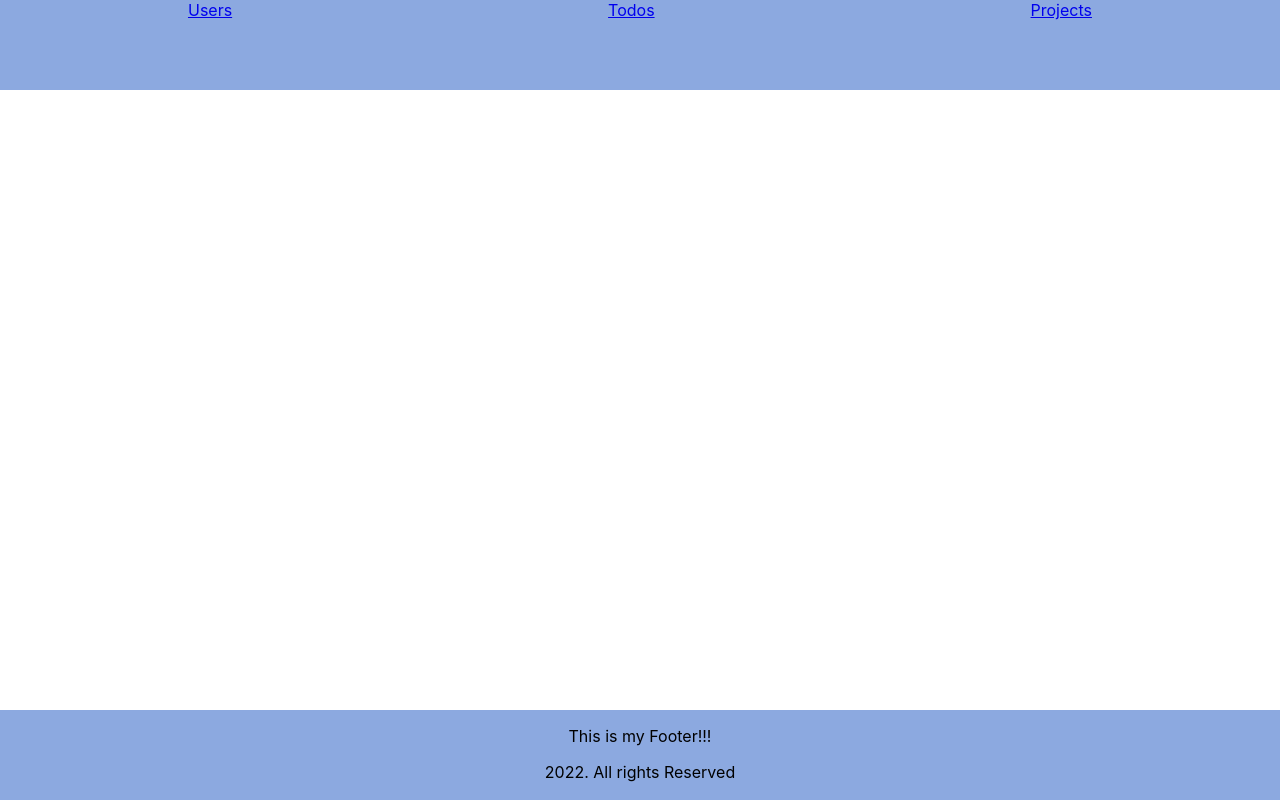
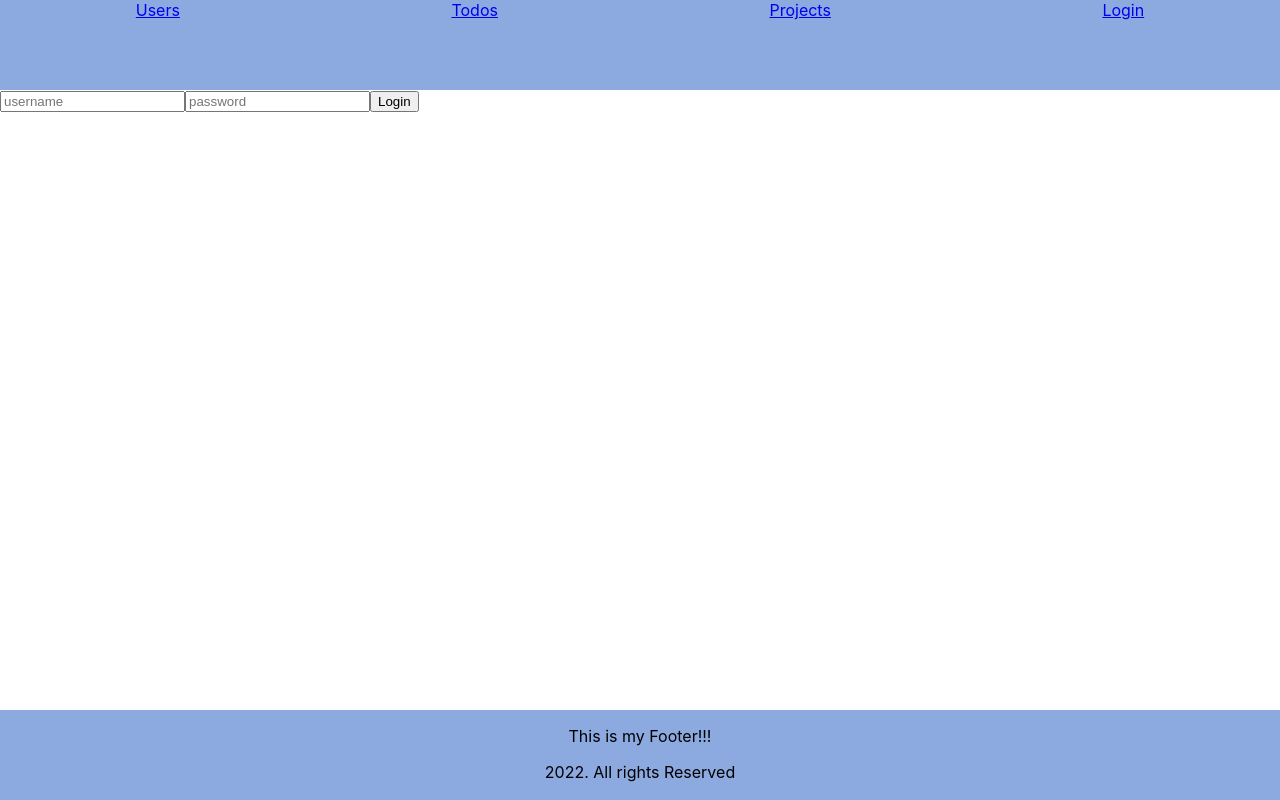
Before and after one commit to ashSmol/todo, a React (Create React App) app in the folder todo/frontend/: page /login in a window 1280 px wide. Built offline with nearby package versions, Linux system fonts and the light colour scheme; no server answers.

Commit message:
lesson 7

```diff
--- a/todo/frontend/src/App.js
+++ b/todo/frontend/src/App.js
@@ -12,6 +12,7 @@ import {
   Route,
   Link
 } from 'react-router-dom';
+import LoginForm from './components/LoginForm';
 
 class App extends React.Component {
   constructor(props) {
@@ -20,9 +21,11 @@ class App extends React.Component {
       'users': [],
       'todos': [],
       'projects': [],
+      'token': '',
     }
   }
-  componentDidMount() {
+
+  loadData() {
     axios.get('http://127.0.0.1:8000/users/')
       .then(response => {
         const users = response.data;
@@ -74,13 +77,27 @@ class App extends React.Component {
 
   }
 
+  setToken(token){
+    console.log(token)
+  }
+
+  getTokenFromApi(username, password) {
+    axios.post('http://127.0.0.1:8000/api-token-auth/', { 'username': username, 'password': password }).
+      then(response => this.setToken(response.data['token'])).
+      catch(error => alert("Не удалось получить токен авторизации"));
+  }
+
+  componentDidMount() {
+    this.loadData()
+  }
+
   render() {
     return (
       <div>
 
 
         <BrowserRouter>
-        <Header />
+          <Header />
 
           <Routes>
 
@@ -91,6 +108,7 @@ class App extends React.Component {
 
 
             <Route exact path='/todos' element={<TodosList todos={this.state.todos} />} />
+            <Route exact path='/login' element={<LoginForm getTokenFromApi={(username, password) => this.getTokenFromApi(username, password) } />} />
 
           </Routes>
         </BrowserRouter>
--- /dev/null
+++ b/todo/frontend/src/components/LoginForm.js
@@ -0,0 +1,39 @@
+import React from "react";
+
+class LoginForm extends React.Component {
+    constructor(props) {
+        super(props)
+        this.state = {
+            'username': '',
+            'password': '',
+        }
+    }
+
+    handleChange = event => {
+        this.setState(
+            {
+                [event.target.name]: event.target.value
+            }
+        );
+    }
+
+
+    handleSubmit = event => {
+        console.log(this.state.username + ' ' + this.state.password);
+        this.props.getTokenFromApi(this.state.username, this.state.password);
+        event.preventDefault();
+    }
+
+    render() {
+        return (
+            <form onSubmit={(event) => this.handleSubmit(event)}>
+                <input type="text" name="username" placeholder="username" value={this.state.login} onChange={(event) => this.handleChange(event)} />
+                <input type="password" name="password" placeholder="password" value={this.state.password} onChange={(event) => this.handleChange(event)} />
+                <input type="submit" value="Login" />
+            </form>
+        )
+
+    }
+
+}
+export default LoginForm
--- a/todo/frontend/src/components/main_menu.js
+++ b/todo/frontend/src/components/main_menu.js
@@ -19,6 +19,7 @@ const Header = () => {
             <div><Link to="/">Users</Link></div>
             <div><Link to="/todos">Todos</Link></div>
             <div><Link to="/projects">Projects</Link></div>
+            <div><Link to="/login">Login</Link></div>
         </div>
     )
 }
```
